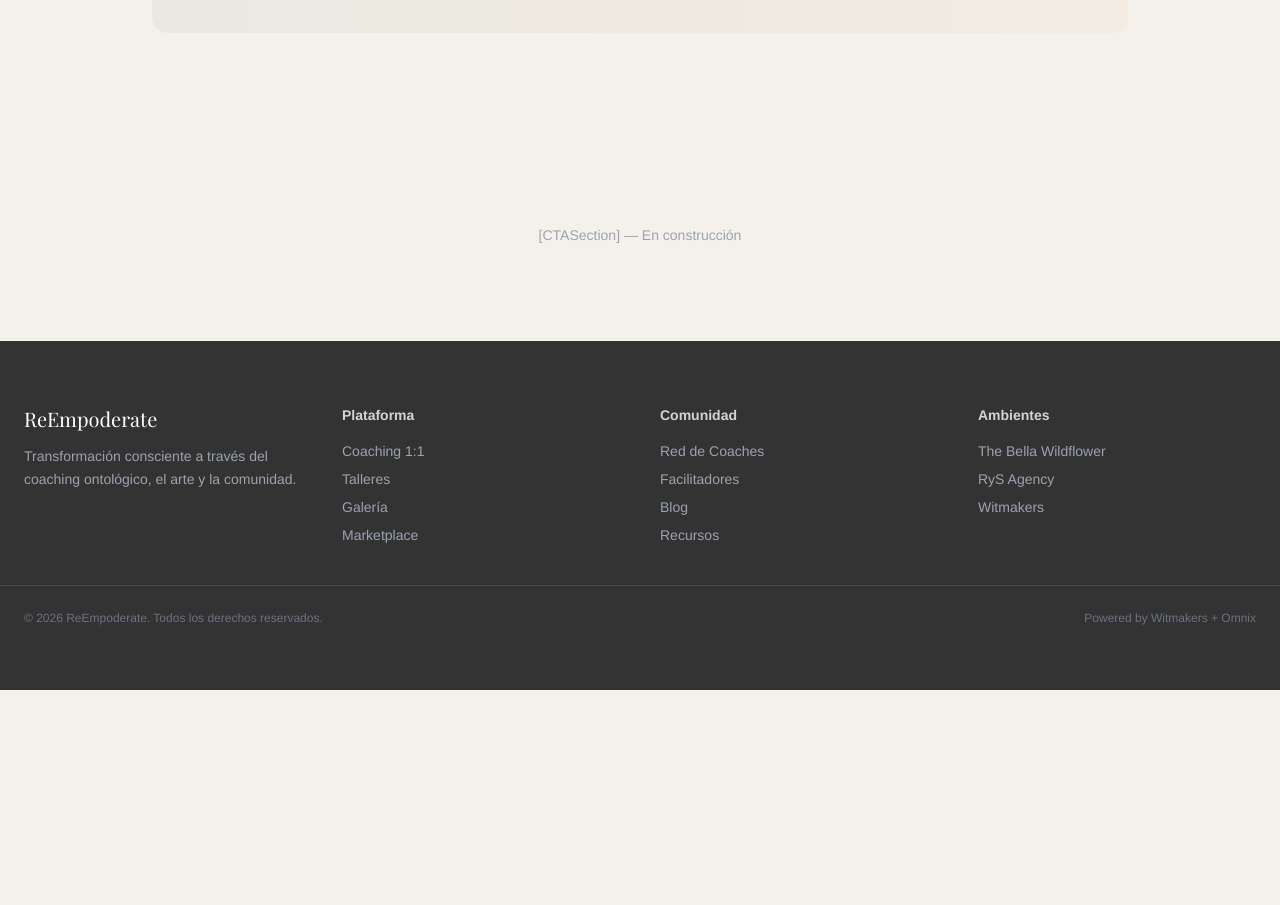
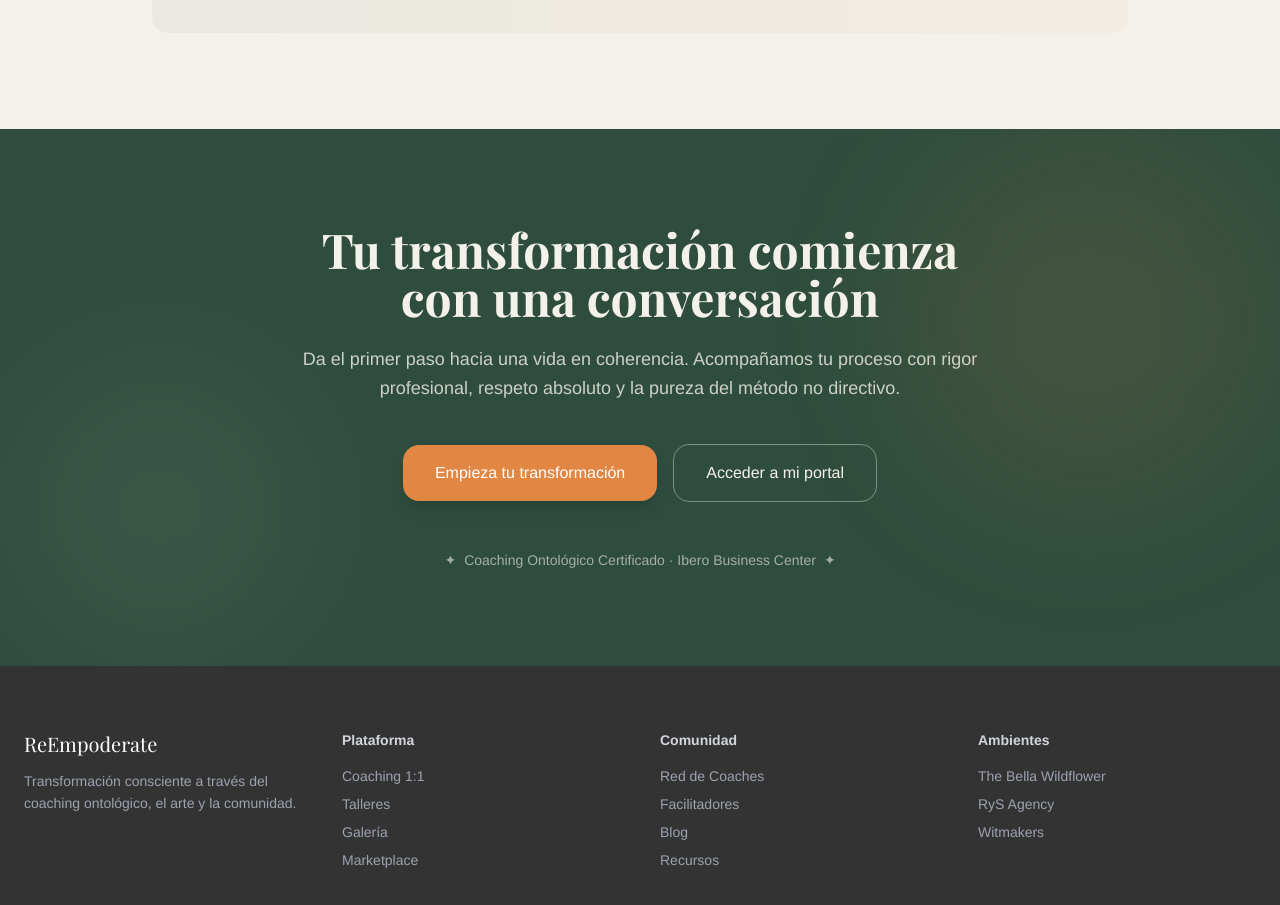
Before and after one commit to Omnix-Solution-Inc/reempoderate, a Next.js app: page / in a window 1280 px wide. Shown: the part 3640-4545 px from the top of the page. Before the commit the page ends 4330 px from the top, so only its background shows below. Built offline with nearby package versions, Linux system fonts and the light colour scheme; no server answers; a web font is replaced by a local one.

Commit message:
feat: CTASection - call to action with portal access

```diff
--- a/src/components/landing/CTASection.tsx
+++ b/src/components/landing/CTASection.tsx
@@ -1,9 +1,53 @@
-// CTASection — TODO: implement full component
+'use client'
+import { useSession, signIn } from 'next-auth/react'
+import Link from 'next/link'
+
 export function CTASection() {
+  const { data: session } = useSession()
+
   return (
-    <section className="py-24 max-w-7xl mx-auto px-6">
-      <div className="text-center text-gray-400 text-sm">
-        [CTASection] — En construcción
+    <section className="py-24 bg-shamrock relative overflow-hidden">
+      <div className="absolute top-0 right-0 w-96 h-96 bg-terracotta/10 rounded-full blur-3xl" />
+      <div className="absolute bottom-0 left-0 w-80 h-80 bg-cream/5 rounded-full blur-3xl" />
+
+      <div className="relative z-10 max-w-3xl mx-auto px-6 text-center">
+        <h2 className="font-playfair text-3xl md:text-5xl text-cream font-bold mb-6">
+          Tu transformación comienza con una conversación
+        </h2>
+        <p className="text-cream/80 text-lg mb-10 leading-relaxed">
+          Da el primer paso hacia una vida en coherencia. Acompañamos tu proceso con rigor profesional, respeto absoluto y la pureza del método no directivo.
+        </p>
+
+        <div className="flex flex-col sm:flex-row items-center justify-center gap-4">
+          <Link
+            href="/coaching"
+            className="bg-terracotta text-white px-8 py-4 rounded-2xl font-medium hover:bg-terracotta-dark transition text-base shadow-lg"
+          >
+            Empieza tu transformación
+          </Link>
+          {!session && (
+            <button
+              onClick={() => signIn()}
+              className="border border-cream/40 text-cream px-8 py-4 rounded-2xl font-medium hover:bg-cream/10 transition text-base"
+            >
+              Acceder a mi portal
+            </button>
+          )}
+          {session && (
+            <Link
+              href="/dashboard"
+              className="border border-cream/40 text-cream px-8 py-4 rounded-2xl font-medium hover:bg-cream/10 transition text-base"
+            >
+              Ir a mi dashboard
+            </Link>
+          )}
+        </div>
+
+        <div className="mt-12 flex items-center justify-center gap-2 text-cream/60 text-sm">
+          <span>✦</span>
+          <span>Coaching Ontológico Certificado · Ibero Business Center</span>
+          <span>✦</span>
+        </div>
       </div>
     </section>
   )
```
